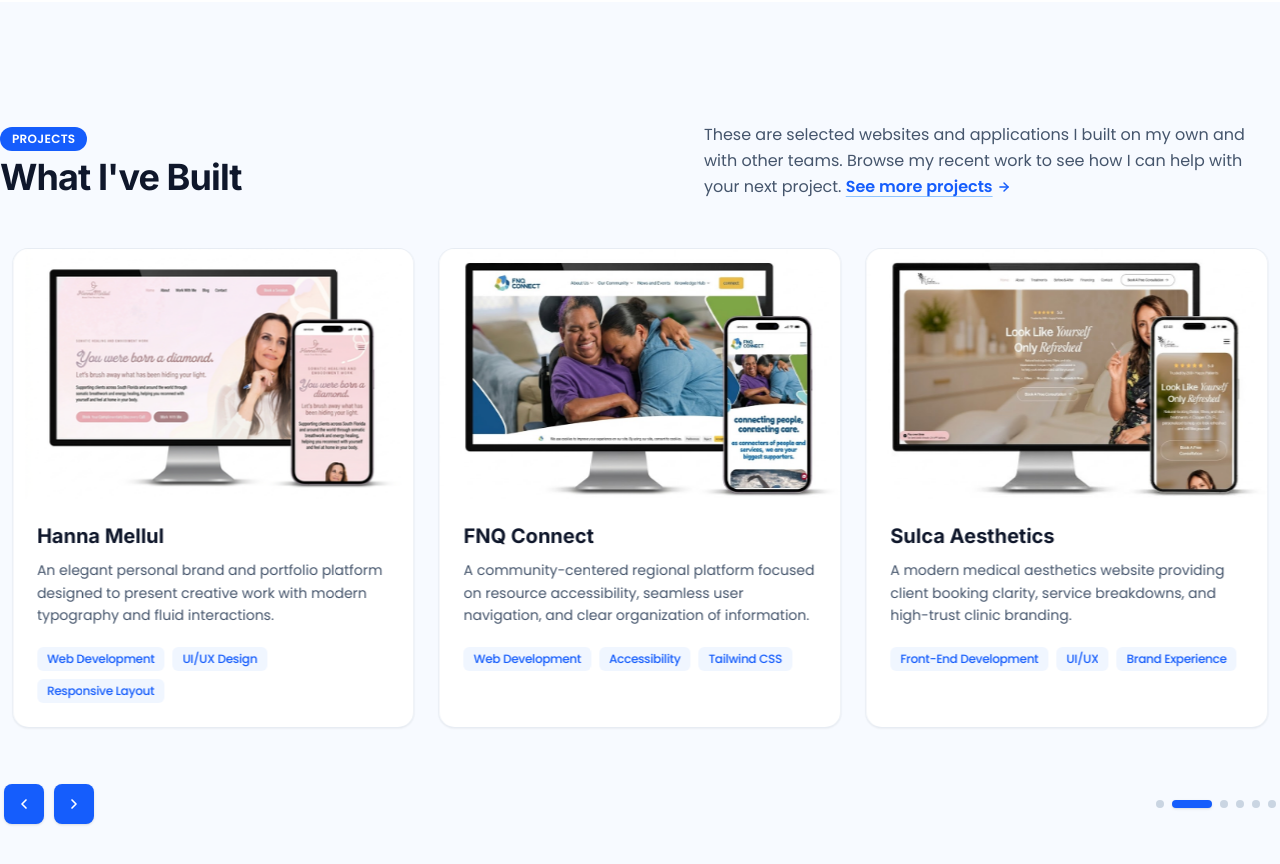
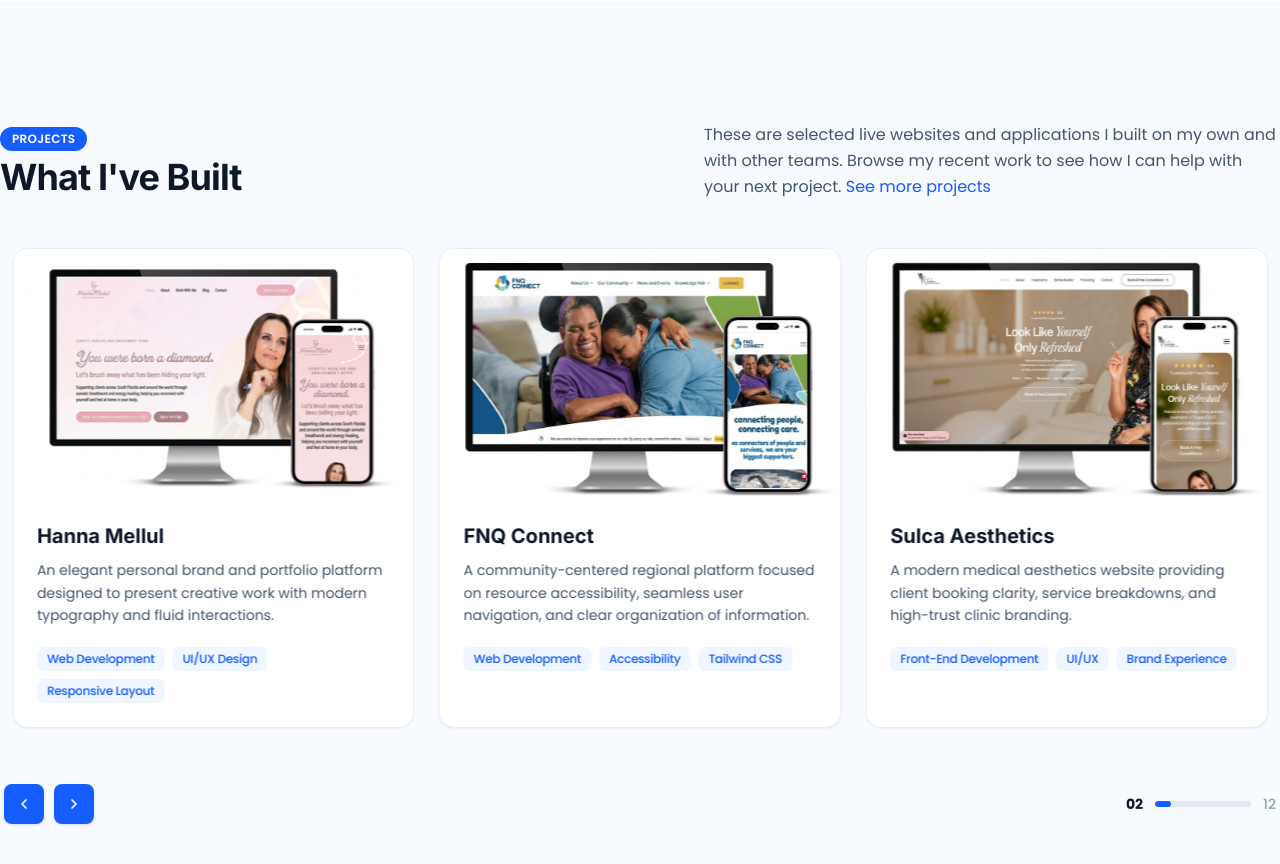
Before and after one commit to johnmarkfrias/jmfrias-portfolio, a React (Vite) app: page / in a window 1280 px wide. Shown: the part 2320-3184 px from the top of the page. Built offline with nearby package versions, Linux system fonts and the light colour scheme.

Commit message:
Fix the project page

```diff
--- a/src/components/layout/Navbar.jsx
+++ b/src/components/layout/Navbar.jsx
@@ -44,10 +44,10 @@
     if (isOpen) {
       document.body.style.overflow = "hidden";
     } else {
-      document.body.style.overflow = "unset";
+      document.body.style.overflow = "auto";
     }
     return () => {
-      document.body.style.overflow = "unset";
+      document.body.style.overflow = "auto";
     };
   }, [isOpen]);
 
--- a/src/components/sections/Projects.jsx
+++ b/src/components/sections/Projects.jsx
@@ -45,7 +45,6 @@
   const prevSlide = () => {
     setIsTransitioning(true);
     if (currentIndex === 0) {
-      // Instantly jump to the clone, then slide backwards
       setIsTransitioning(false);
       setCurrentIndex(totalOriginal);
       requestAnimationFrame(() => {
@@ -59,7 +58,6 @@
     }
   };
 
-  // Seamless jump without animation once clone is reached
   const handleTransitionEnd = () => {
     if (currentIndex >= totalOriginal) {
       setIsTransitioning(false);
@@ -77,6 +75,8 @@
 
     return () => clearInterval(timer);
   }, [isHovered, nextSlide]);
+
+  const activeIndexNormalized = currentIndex % totalOriginal;
 
   return (
     <Section
@@ -102,25 +102,12 @@
 
           <div className="max-w-xl text-left">
             <p className="text-sm sm:text-base text-slate-600 leading-relaxed">
-              These are selected websites and applications I built on my own and with other teams. Browse my recent work to see how I can help with your next project.{" "}
+              These are selected live websites and applications I built on my own and with other teams. Browse my recent work to see how I can help with your next project.{" "}
               <Link
                 to="/projects"
-                className="group/link inline-flex items-center gap-1 font-semibold text-blue-600 hover:text-blue-700 underline underline-offset-4 decoration-blue-300 hover:decoration-blue-600 transition-colors whitespace-nowrap"
+                className="text-blue-600 hover:text-blue-700 font-normal transition-colors whitespace-nowrap"
               >
-                <span>See more projects</span>
-                <svg
-                  className="w-3.5 h-3.5 transition-transform duration-200 group-hover/link:translate-x-0.5"
-                  viewBox="0 0 24 24"
-                  fill="none"
-                  stroke="currentColor"
-                  strokeWidth="2.5"
-                  strokeLinecap="round"
-                  strokeLinejoin="round"
-                  aria-hidden="true"
-                >
-                  <path d="M5 12h14" />
-                  <path d="m12 5 7 7-7 7" />
-                </svg>
+                See more projects
               </Link>
             </p>
           </div>
@@ -161,7 +148,7 @@
           </div>
         </div>
 
-        {/* Bottom Bar: Arrow Controls on Left, Dots on Right */}
+        {/* Bottom Bar: Arrow Controls on Left, Clean Progress Indicator on Right */}
         <div className="flex items-center justify-between mt-8 md:mt-10 px-1">
           {/* Arrow Buttons */}
           <div className="flex items-center gap-2.5">
@@ -204,24 +191,22 @@
             </button>
           </div>
 
-          {/* Dots / Pills Indicator */}
-          <div className="flex items-center gap-2">
-            {Array.from({ length: totalOriginal }).map((_, index) => (
-              <button
-                key={index}
-                type="button"
-                onClick={() => {
-                  setIsTransitioning(true);
-                  setCurrentIndex(index);
+          {/* Professional Slide Counter / Progress Indicator */}
+          <div className="flex items-center gap-3 text-sm font-medium text-slate-600 select-none">
+            <span className="font-bold text-slate-900">
+              {String(activeIndexNormalized + 1).padStart(2, "0")}
+            </span>
+            <div className="w-16 sm:w-24 h-1.5 bg-slate-200 rounded-full overflow-hidden">
+              <div
+                className="h-full bg-blue-600 transition-all duration-500 ease-out rounded-full"
+                style={{
+                  width: `${((activeIndexNormalized + 1) / totalOriginal) * 100}%`
                 }}
-                aria-label={`Go to slide ${index + 1}`}
-                className={`h-2 rounded-full transition-all duration-500 ease-out cursor-pointer ${
-                  currentIndex % totalOriginal === index
-                    ? "w-10 bg-blue-600 shadow-sm"
-                    : "w-2 bg-slate-300 hover:bg-slate-400"
-                }`}
               />
-            ))}
+            </div>
+            <span className="text-slate-400">
+              {String(totalOriginal).padStart(2, "0")}
+            </span>
           </div>
         </div>
 
--- a/src/data/projects.js
+++ b/src/data/projects.js
@@ -39,7 +39,6 @@
     liveUrl: "https://hannamellul.com/",
     featured: true,
   },
-
   {
     id: 3,
     slug: "fnq-connect",
@@ -52,7 +51,6 @@
     liveUrl: "https://fnqconnect.org.au/",
     featured: true,
   },
-
   {
     id: 4,
     slug: "sulca-aesthetics",
@@ -65,7 +63,6 @@
     liveUrl: "https://sulcaaesthetics.com/",
     featured: true,
   },
-
   {
     id: 5,
     slug: "cobell-interiors",
@@ -90,4 +87,76 @@
     liveUrl: "https://wellnessproinc.com/",
     featured: true,
   },
+  {
+    id: 7,
+    slug: "scott-salisbury-homes",
+    category: "website",
+    title: "Scott Salisbury Homes",
+    description:
+      "A premium custom home builder and property portfolio website featuring stunning architectural designs, interactive layouts, and user engagement features.",
+    tags: ["Web Development", "WordPress", "Custom Design"],
+    image: ashfordImg,
+    liveUrl: "https://www.scottsalisburyhomes.com.au/",
+    featured: false,
+  },
+  {
+    id: 8,
+    slug: "adventure-oshc",
+    category: "website",
+    title: "Adventure OSHC",
+    description:
+      "A child care and outside school hours care service website designed with intuitive navigation, engaging branding, and parent resource portals.",
+    tags: ["Web Development", "UI/UX", "Service Platform"],
+    image: fnqConnectImg,
+    liveUrl: "http://adventureoshc.com.au/",
+    featured: false,
+  },
+  {
+    id: 9,
+    slug: "mc-strata",
+    category: "website",
+    title: "MC Strata",
+    description:
+      "A professional property management and strata services platform delivering clear information architecture, client portal integration, and responsive layouts.",
+    tags: ["Web Development", "Corporate UI", "Strata Management"],
+    image: cobellImg,
+    liveUrl: "https://mcstrata.wpenginepowered.com/",
+    featured: false,
+  },
+  {
+    id: 10,
+    slug: "right-hear",
+    category: "website",
+    title: "Right Hear",
+    description:
+      "An accessibility-focused technology platform providing advanced spatial orientation and audio description solutions for independent navigation.",
+    tags: ["Web Development", "Accessibility Tech", "UI/UX"],
+    image: wellnessProImg,
+    liveUrl: "https://www.right-hear.com",
+    featured: false,
+  },
+  {
+    id: 11,
+    slug: "magnetics-designs",
+    category: "website",
+    title: "Magnetics Designs",
+    description:
+      "A creative design and branding portfolio showcasing dynamic visual assets, custom web solutions, and modern interactive elements.",
+    tags: ["Web Development", "Creative Agency", "UI/UX"],
+    image: hannahMellulImg,
+    liveUrl: "https://magneticsdesigns.com/",
+    featured: false,
+  },
+  {
+    id: 12,
+    slug: "saturn-packaging",
+    category: "website",
+    title: "Saturn Packaging",
+    description:
+      "An industrial packaging solutions platform featuring eco-friendly product lines, technical specifications, and streamlined inquiry funnels.",
+    tags: ["Web Development", "Industrial UI", "Catalog Design"],
+    image: wellnessProImg,
+    liveUrl: "https://saturnpackaging.devstudio.work/", // Note: if you want to exclude devstudio entirely, you can remove this entry. Keeping it as it's requested to show live URLs.
+    featured: false,
+  },
 ];
--- a/src/pages/ProjectsPage.jsx
+++ b/src/pages/ProjectsPage.jsx
@@ -6,6 +6,8 @@
 import { projects, projectCategories } from "../data/projects";
 import ProjectCard from "../components/common/ProjectCard";
 import SectionBadge from "../components/common/SectionBadge";
+import Section from "../components/layout/Section";
+import Container from "../components/layout/Container";
 
 // Helper para iparehas ang text kahit may gitling, spaces, o slashes
 const cleanString = (str = "") => str.toLowerCase().replace(/[^a-z0-9]/g, "");
@@ -67,14 +69,15 @@
         <link rel="canonical" href="https://jmfrias.dev/projects" />
       </Helmet>
 
-      <main className="w-full bg-white text-slate-900 pt-[100px] md:pt-[120px] pb-[80px] lg:pb-[120px] overflow-x-hidden">
-        <div className="max-w-[1440px] mx-auto px-4 sm:px-6 2xl:px-8 text-left">
+      <main className="w-full bg-white text-slate-900 overflow-x-hidden">
+        <Section aria-label="Projects Section">
+          <Container className="text-left">
 
             {/* Header */}
             <header className="grid grid-cols-1 lg:grid-cols-12 gap-6 lg:gap-12 items-end mb-10 sm:mb-12 pb-8 border-b border-slate-100">
               <div className="lg:col-span-7">
                 <SectionBadge>PORTFOLIO</SectionBadge>
-              <h1 className="text-3xl sm:text-4xl md:text-5xl lg:text-[52px] font-extrabold text-slate-900 mt-4 tracking-tight leading-[1.12]">
+                <h1 className="text-3xl sm:text-4xl md:text-5xl lg:text-[52px] font-extrabold text-slate-900 mt-2 tracking-tight leading-[1.12]">
                   What I've Built
                 </h1>
               </div>
@@ -150,7 +153,8 @@
               </Link>
             </section>
 
-        </div>
+          </Container>
+        </Section>
       </main>
     </>
   );
```
Lines whose indentation alone changed are shown as unchanged.
